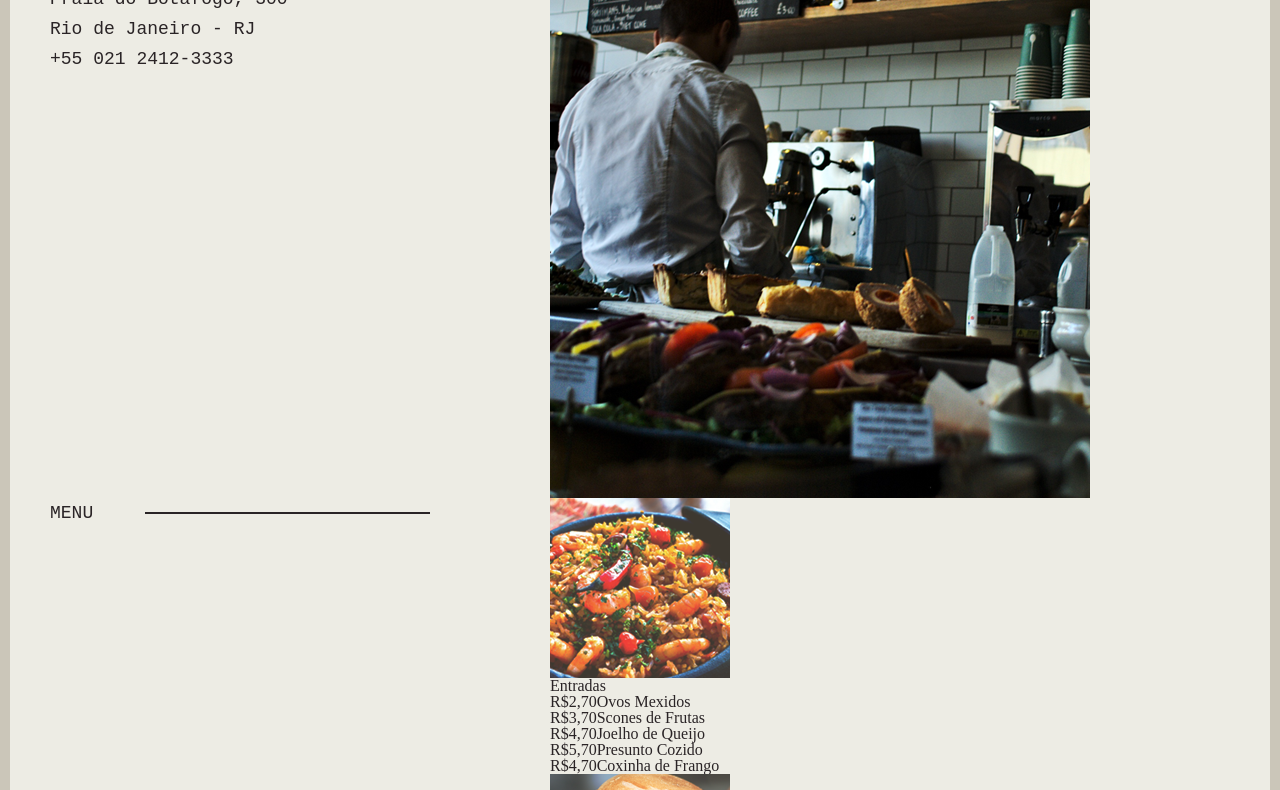
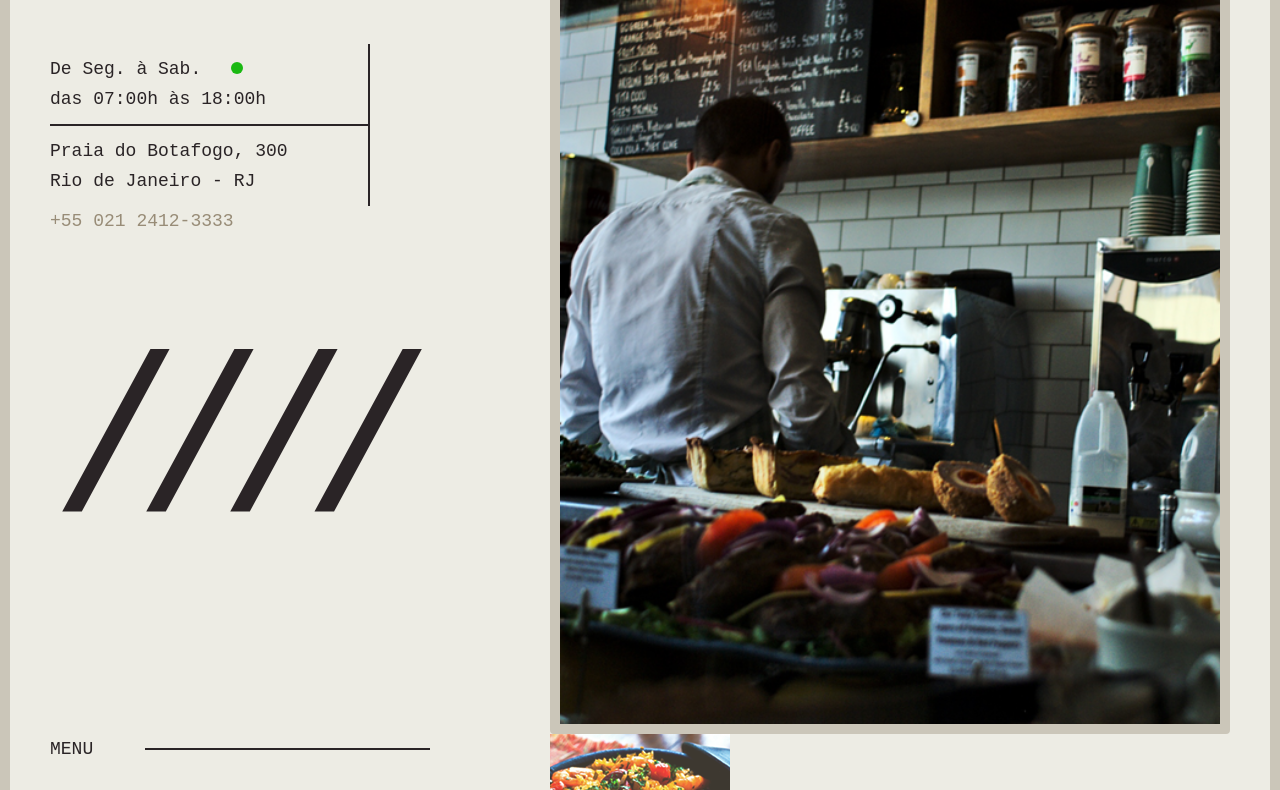
Before and after one commit to martins-rafael/lescone, a plain HTML site: page index.html in a window 1280 px wide. Shown: the part 212-1002 px from the top of the page. Drawn offline with Linux system fonts and the light colour scheme; a web font is replaced by a local one.

Commit message:
Intro section

```diff
--- /dev/null
+++ b/css/scss/_intro.scss
@@ -0,0 +1,59 @@
+.intro {
+  margin-top: 60px;
+  @include device(s) {
+    margin-top: 20px;
+  }
+}
+
+.logo {
+  margin-bottom: 60px;
+}
+
+.intro-info {
+  max-width: 320px;
+  border-right: 2px solid $grey;
+  p {
+    padding: 10px 0;
+  }
+  p:first-child {
+    border-bottom: 2px solid $grey;
+  }
+}
+
+.intro-phone {
+  color: $dark-beige;
+  @include device(s) {
+    margin-bottom: 40px;
+  }
+  &::after {
+    content: '/ / / /';
+    display: block;
+    margin-top: 200px;
+    font-size: 220px;
+    letter-spacing: -90px;
+    color: $grey;
+    @include device(m) {
+      margin-top: 80px;
+      font-size: 160px;
+      letter-spacing: -70px;
+    }
+    @include device(s) {
+      display: none;
+    }
+  }
+}
+
+.open {
+  display: inline-block;
+  margin-left: 30px;
+  width: 12px;
+  height: 12px;
+  background-color: $green;
+  border-radius: 50%;
+}
+
+.intro-photo {
+  width: 100%;
+  border: 10px solid $medium-beige;
+  border-radius: 4px;
+}
--- a/css/scss/style.scss
+++ b/css/scss/style.scss
@@ -2,3 +2,5 @@
 @import 'grid';
 @import 'variables_and_mixins';
 @import 'base';
+
+@import 'intro';
--- a/index.html
+++ b/index.html
@@ -19,7 +19,7 @@
 			<p class="intro-phone">+55 021 2412-3333</p>
 		</div>
 		<div class="grid-7">
-			<img src="img/foto.png" alt="Foto de Le Scone">
+			<img class="intro-photo" src="img/foto.png" alt="Foto de Le Scone">
 		</div>
 	</main>
 
```
Also changed, not shown: css/style.css, 1 other file.
